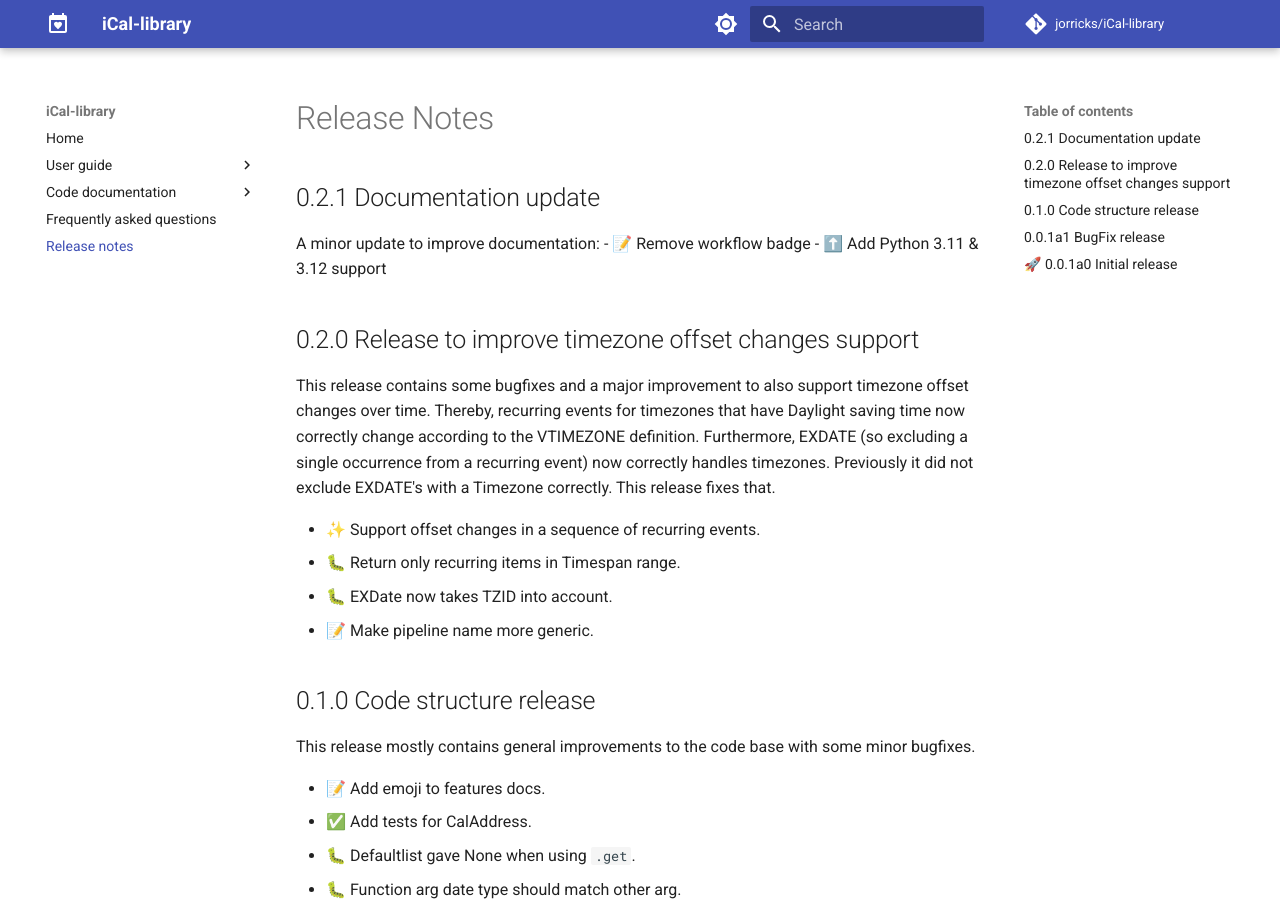
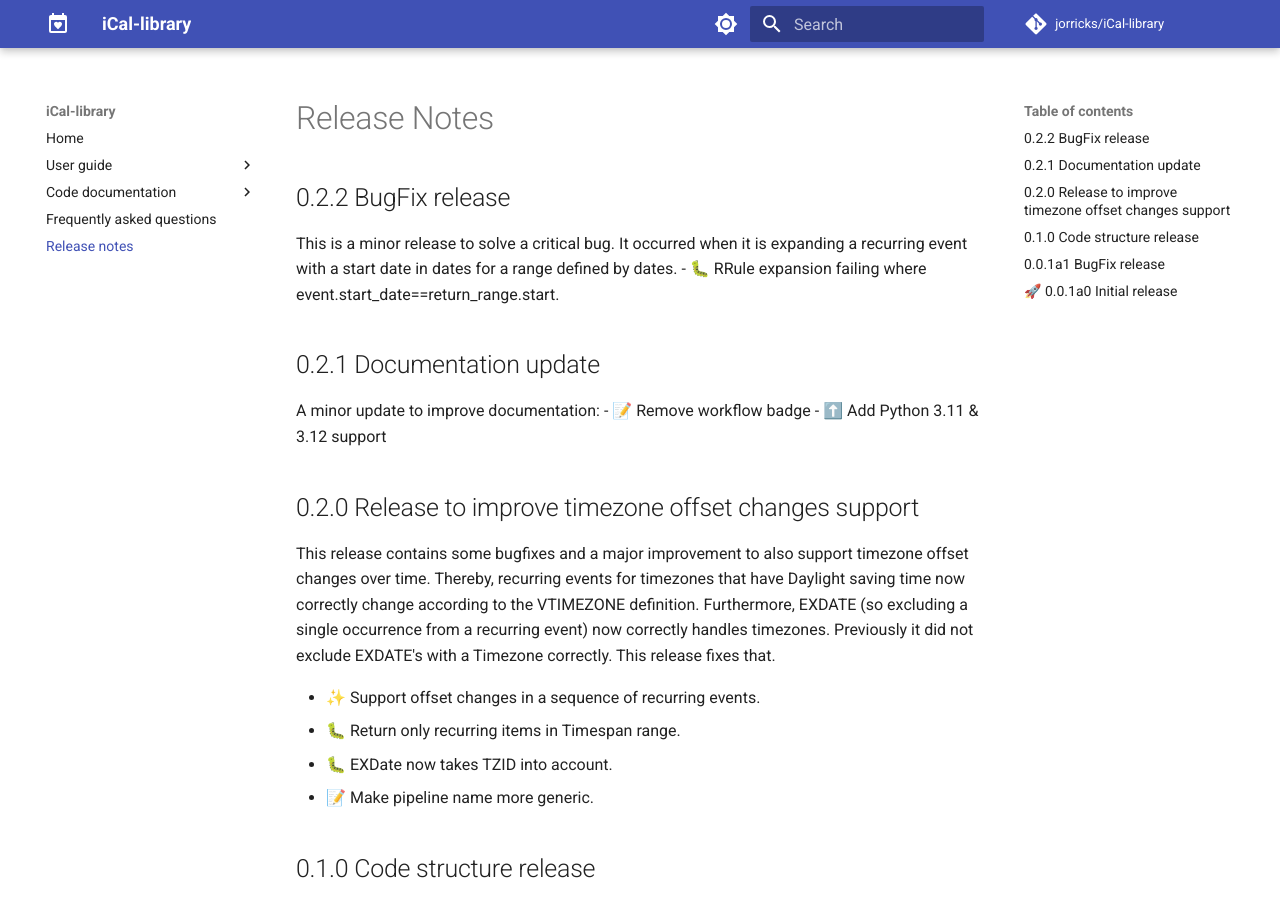
Before and after one commit to Jorricks/iCal-library, an MkDocs documentation site: the page built from docs/release-notes.md, in a window 1280 px wide and 900 px high. Built offline with MkDocs 1.6.1 and Material for MkDocs 9.7.7, drawn with Linux system fonts in a browser that asks for light colours; comment, search, counter and statistics services are not loaded.

Commit message:
🔖 Version 0.2.2

```diff
--- a/docs/release-notes.md
+++ b/docs/release-notes.md
@@ -1,4 +1,9 @@
 # Release Notes
+
+## 0.2.2 BugFix release
+This is a minor release to solve a critical bug.
+It occurred when it is expanding a recurring event with a start date in dates for a range defined by dates.
+- 🐛 RRule expansion failing where event.start_date==return_range.start.
 
 ## 0.2.1 Documentation update
 A minor update to improve documentation:
--- a/src/ical_library/__init__.py
+++ b/src/ical_library/__init__.py
@@ -1,7 +1,7 @@
 """
 Fast, yet simple, iCalendar reader with excellent recurrence support.
 """
-__version__ = "0.2.1"
+__version__ = "0.2.2"
 
 from ical_library.cache_client import CacheClient
 from ical_library.exceptions import *
```
